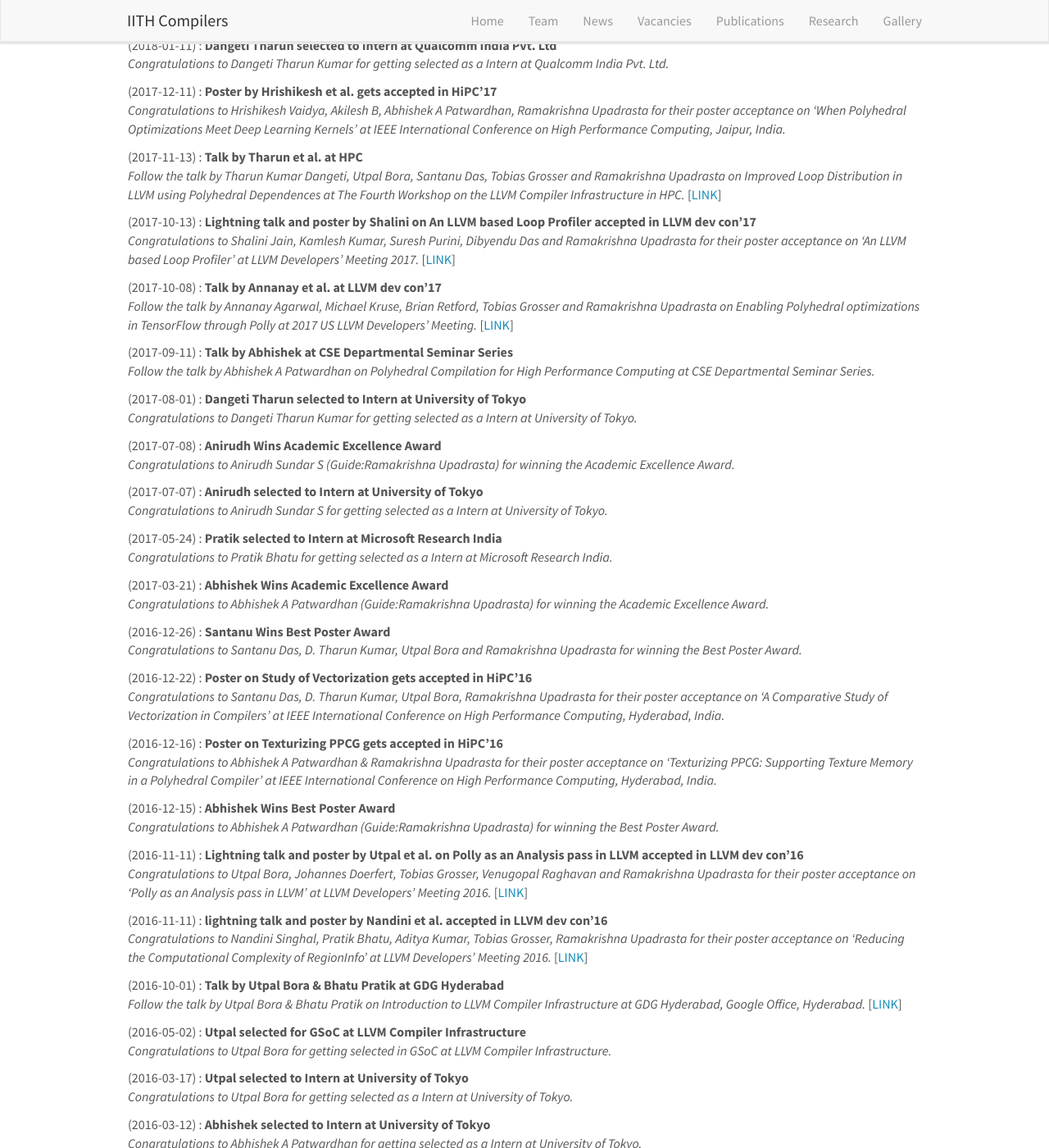
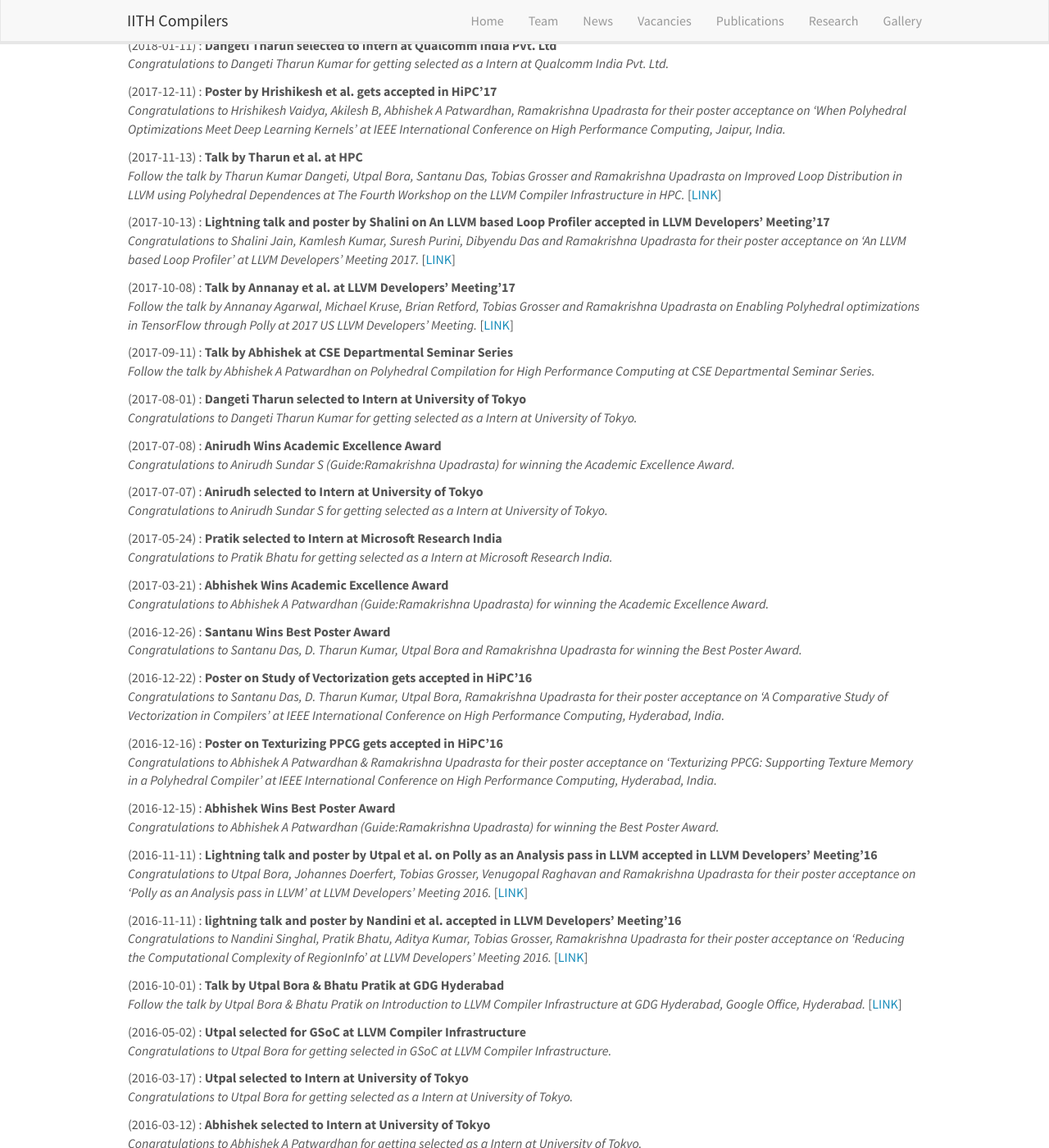
Before and after one commit to utpalbora/compilers.cse.iith.ac.in, a Jekyll site: the page built from _pages/allnews.md, in a window 1280 px wide and 1400 px high, scrolled down 1410 px. Shown: the whole window at 82% size. Built offline with Jekyll 4.4.1, drawn with Linux system fonts in a browser that asks for light colours; nearby versions of some CDN libraries; some of the changed text lies outside the part shown.

Commit message:
Renamed 'LLVM dev con' instances to 'LLVM Developers' Meetings' (#5)
* Renamed 'LLVM dev con' instances to 'LLVM Developers' Meetings'

* Renaming changes

```diff
--- a/_data/news.yml
+++ b/_data/news.yml
@@ -44,7 +44,7 @@
   headline: "Congratulations to Hrishikesh Vaidya, Akilesh B, Abhishek A Patwardhan, Ramakrishna Upadrasta for their poster acceptance on 'When Polyhedral Optimizations Meet Deep Learning Kernels' at IEEE International Conference on High Performance Computing, Jaipur, India."
 
 - date: 2017-10-13
-  status: "Lightning talk and poster by Shalini on An LLVM based Loop Profiler accepted in LLVM dev con'17"
+  status: "Lightning talk and poster by Shalini on An LLVM based Loop Profiler accepted in LLVM Developers' Meeting'17"
   url: "https://youtu.be/MKhXpRNekaM"
   headline: "Congratulations to Shalini Jain, Kamlesh Kumar, Suresh Purini, Dibyendu Das and Ramakrishna Upadrasta for their poster acceptance on 'An LLVM based Loop Profiler' at LLVM Developers' Meeting 2017."
 
@@ -59,13 +59,13 @@
   headline: "Congratulations to Santanu Das, D. Tharun Kumar, Utpal Bora, Ramakrishna Upadrasta for their poster acceptance on 'A Comparative Study of Vectorization in Compilers' at IEEE International Conference on High Performance Computing, Hyderabad, India."
 
 - date: 2016-11-11
-  status: "Lightning talk and poster by Utpal et al. on Polly as an Analysis pass in LLVM accepted in LLVM dev con'16"
+  status: "Lightning talk and poster by Utpal et al. on Polly as an Analysis pass in LLVM accepted in LLVM Developers' Meeting'16"
   url: "https://www.youtube.com/watch?v=TIimzQtZ6UA"
   headline: "Congratulations to Utpal Bora, Johannes Doerfert, Tobias Grosser,
   Venugopal Raghavan and Ramakrishna Upadrasta for their poster acceptance on 'Polly as an Analysis pass in LLVM' at  LLVM Developers' Meeting 2016."
 
 - date: 2016-11-11
-  status: "lightning talk and poster by Nandini et al. accepted in LLVM dev con'16"
+  status: "lightning talk and poster by Nandini et al. accepted in LLVM Developers' Meeting'16"
   url: "https://www.youtube.com/watch?v=yOVeJtA5zxw"
   headline: "Congratulations to Nandini Singhal, Pratik Bhatu, Aditya Kumar, Tobias Grosser, Ramakrishna Upadrasta for their poster acceptance on 'Reducing the Computational Complexity of RegionInfo' at  LLVM Developers' Meeting 2016."
 
@@ -206,12 +206,12 @@
 
 
 - date: 2017-10-08
-  status: "Talk by Annanay et al. at LLVM dev con'17"
+  status: "Talk by Annanay et al. at LLVM Developers' Meeting'17"
   url: "https://youtu.be/uq67__tfdtQ"
   headline: "Follow the talk by Annanay Agarwal, Michael Kruse, Brian Retford, Tobias Grosser and Ramakrishna Upadrasta on Enabling Polyhedral optimizations in TensorFlow through Polly at 2017 US LLVM Developers' Meeting."
 
 - date: 2018-10-21
-  status: "Talk by Malhar at LLVM dev con'18"
+  status: "Talk by Malhar at LLVM Developers' Meeting'18"
   url: "https://youtu.be/AgHy_4cQzMU"
   headline: "Follow the talk by Malhar Thakkar on ISL Memory Management Using Clang Static Analyzer at 2018 US LLVM Developers' Meeting."
 
```
